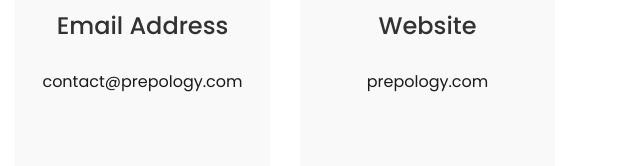
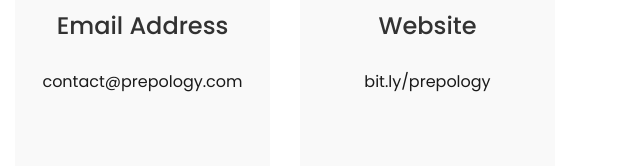
Before and after one commit to Agrimd15/PREP_NEW, a plain HTML site: page contact.html in a window 1280 px wide. Shown: the part 634-800 px from the top of the page, 640-1280 px from the left. Drawn offline with Linux system fonts and the light colour scheme; files whose address does not match are found by name.

Commit message:
Update contact.html

```diff
--- a/contact.html
+++ b/contact.html
@@ -112,7 +112,7 @@
           <div class="col-md-3 d-flex">
           	<div class="bg-light align-self-stretch box p-4 text-center">
           		<h3 class="mb-4">Website</h3>
-	            <p><a href="#">prepology.com</a></p>
+	            <p><a href="bit.ly/prepology">bit.ly/prepology</a></p>
 	          </div>
           </div>
         </div>
```
